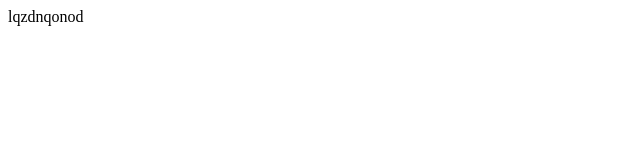
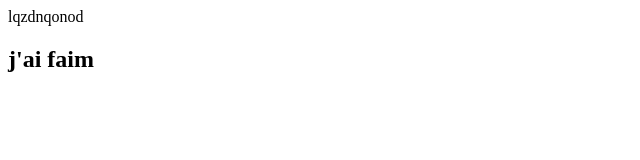
Before and after one commit to HosenMohsen/git-groupe, a plain HTML site: page index.html in a window 1280 px wide. Shown: the whole page, without its empty margins (0-640 px from the left). Drawn offline with Linux system fonts and the light colour scheme.

Commit message:
UPDATE subtitle

```diff
--- a/index.html
+++ b/index.html
@@ -1 +1,3 @@
 lqzdnqonod
+
+<h2> j'ai faim</h2>
```
